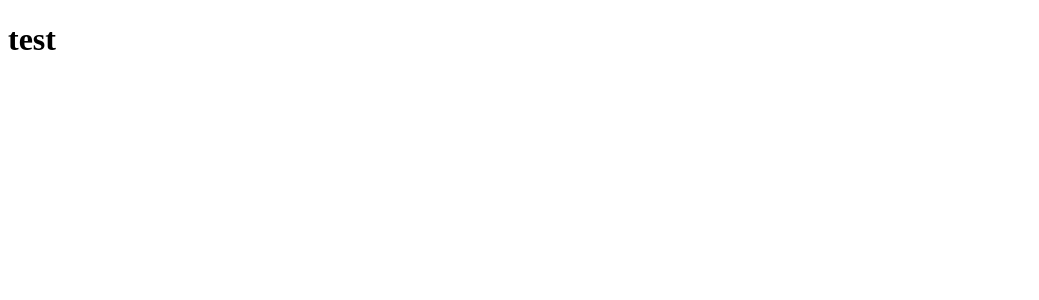
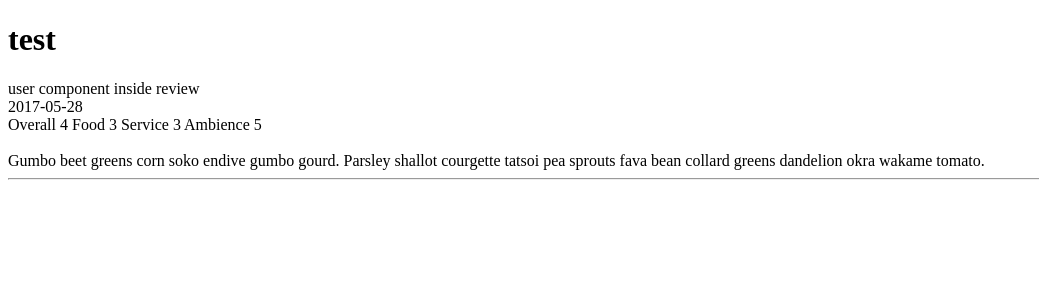
Before and after one commit to br0kentable/Review-Module, a React app: page / in a window 1280 px wide. Shown: the top 300 px of the page, without its empty margins (0-1039 px from the left). Built offline with nearby package versions, Linux system fonts and the light colour scheme; the HTML template or start-up script is replaced by a standard one.

Commit message:
Add user review component

```diff
--- a/client/src/components/App.jsx
+++ b/client/src/components/App.jsx
@@ -1,20 +1,32 @@
 import React from 'react';
+import Review from './Review.jsx';
 
-class App extends React.Component{
-  constructor(props){
+class App extends React.Component {
+  constructor(props) {
     super(props);
     this.state = {
-
-    }
+      reviews: [{ "id": 1, "userId": 42, "restaurantId": "thfUjkN4Tv", "reviewDate": "2017-05-28", "text": "Gumbo beet greens corn soko endive gumbo gourd. Parsley shallot courgette tatsoi pea sprouts fava bean collard greens dandelion okra wakame tomato.", "tags": "Vibrant Bar Scene, Organic, Quick Bite, Open Kitchen, Cellar, Couples, Vegan", "overallScore": 4, "foodScore": 3, "serviceScore": 3, "ambienceScore": 5, "valueScore": 4, "noise": 1, "recommend": "Y", "createdAt": "2019-02-15T20:26:17.000Z", "updatedAt": "2019-02-15T20:26:17.000Z" }]
+    };
   }
 
-    render(){
-      return(
-        <div>
-          <h1>test</h1>
-        </div>
-      )
-    }
+  render() {
+    var mappedReviews = this.state.reviews.map((review) =>
+      <Review
+        date={review.reviewDate}
+        scoreOverall={review.overallScore}
+        scoreFood={review.foodScore}
+        scoreService={review.serviceScore}
+        scoreAmbience={review.ambienceScore}
+        text={review.text} />
+    );
+    return (
+      <div>
+        <h1>test</h1>
+        {mappedReviews}
+        {/* <Review scoreOverall={4}/> */}
+      </div>
+    );
+  }
 }
 
 export default App;
--- /dev/null
+++ b/client/src/components/Review.jsx
@@ -0,0 +1,37 @@
+import React from 'react';
+import User from './User.jsx';
+
+const Review = (props) => (
+  <article>
+    <User/>
+    <div id="reviewBody">
+      <div id="reviewScores">
+        <div id="reviewStarsDate">
+          <div id="reviewStars">
+
+          </div>
+          <div id="reviewDate">
+            <span id="date">{props.date}</span>
+          </div>
+        </div>
+        <div id="otherScores">
+          <span id="scoreOverallText">Overall </span>
+          <span id="scoreOverallNumber">{props.scoreOverall} </span>
+          <span id="scoreFoodText">Food </span>
+          <span id="scoreFoodNumber">{props.scoreFood} </span>
+          <span id="scoreServiceText">Service </span>
+          <span id="scoreServiceNumber">{props.scoreService} </span>
+          <span id="scoreAmbienceText">Ambience </span>
+          <span id="scoreAmbienceNumber">{props.scoreAmbience}</span>
+        </div>
+      </div>
+      <br/>
+      <div id="reviewText">
+        {props.text}
+      </div>
+    </div>
+    <hr/>
+  </article>
+);
+
+export default Review;
--- /dev/null
+++ b/client/src/components/User.jsx
@@ -0,0 +1,9 @@
+import React from 'react';
+
+const User = (props) => (
+  <div>
+    user component inside review
+  </div>
+);
+
+export default User;
--- a/package.json
+++ b/package.json
@@ -24,6 +24,7 @@
     "@babel/core": "^7.3.3",
     "@babel/preset-env": "^7.3.1",
     "@babel/preset-react": "^7.0.0",
+    "babel-jest": "^24.1.0",
     "babel-loader": "^8.0.5",
     "eslint-config-hackreactor": "git://github.com/reactorcore/eslint-config-hackreactor",
     "jest": "^24.1.0",
```
Also changed, not shown: 2 other files (tests, documents, lock files or other folders).
